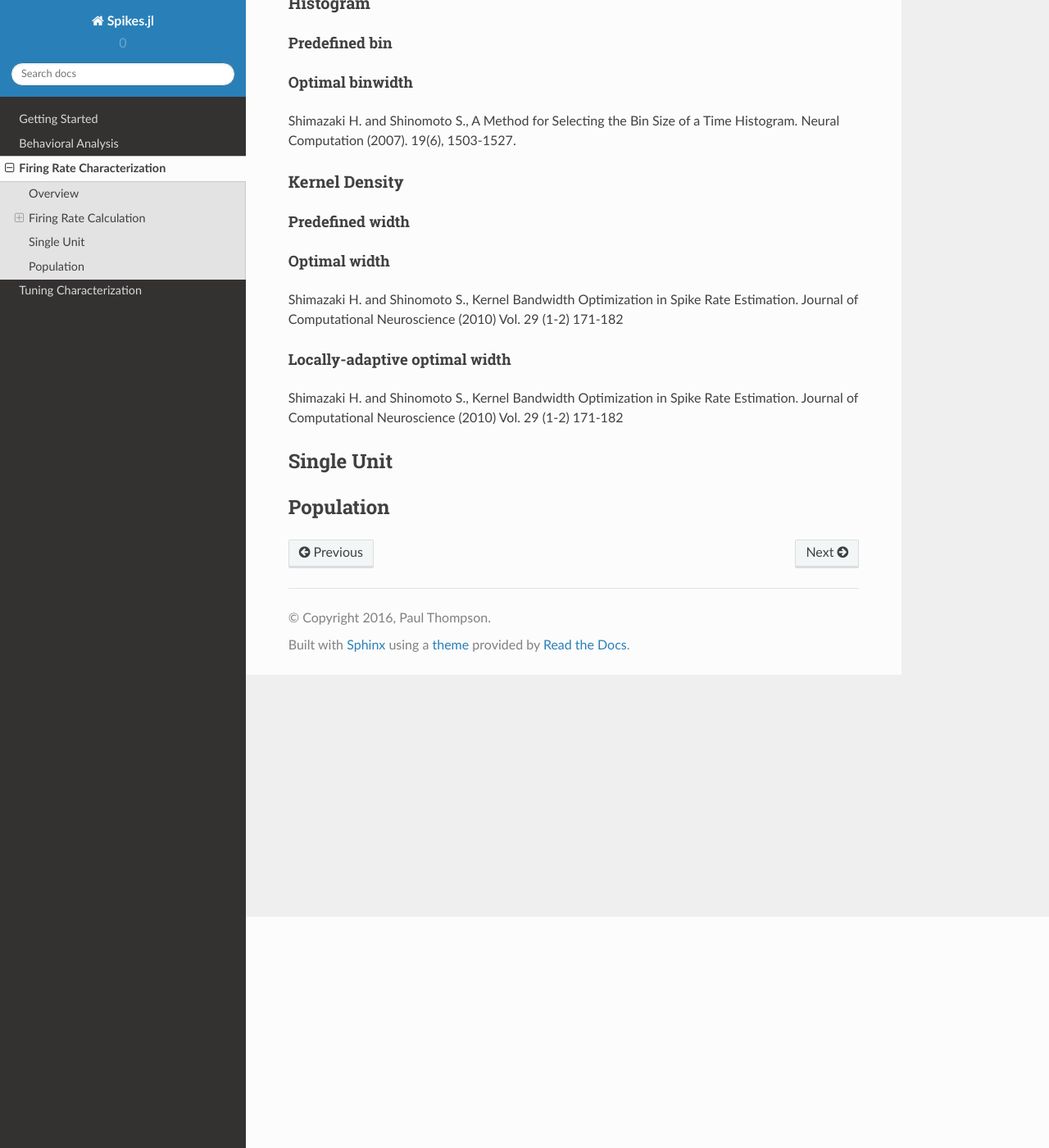
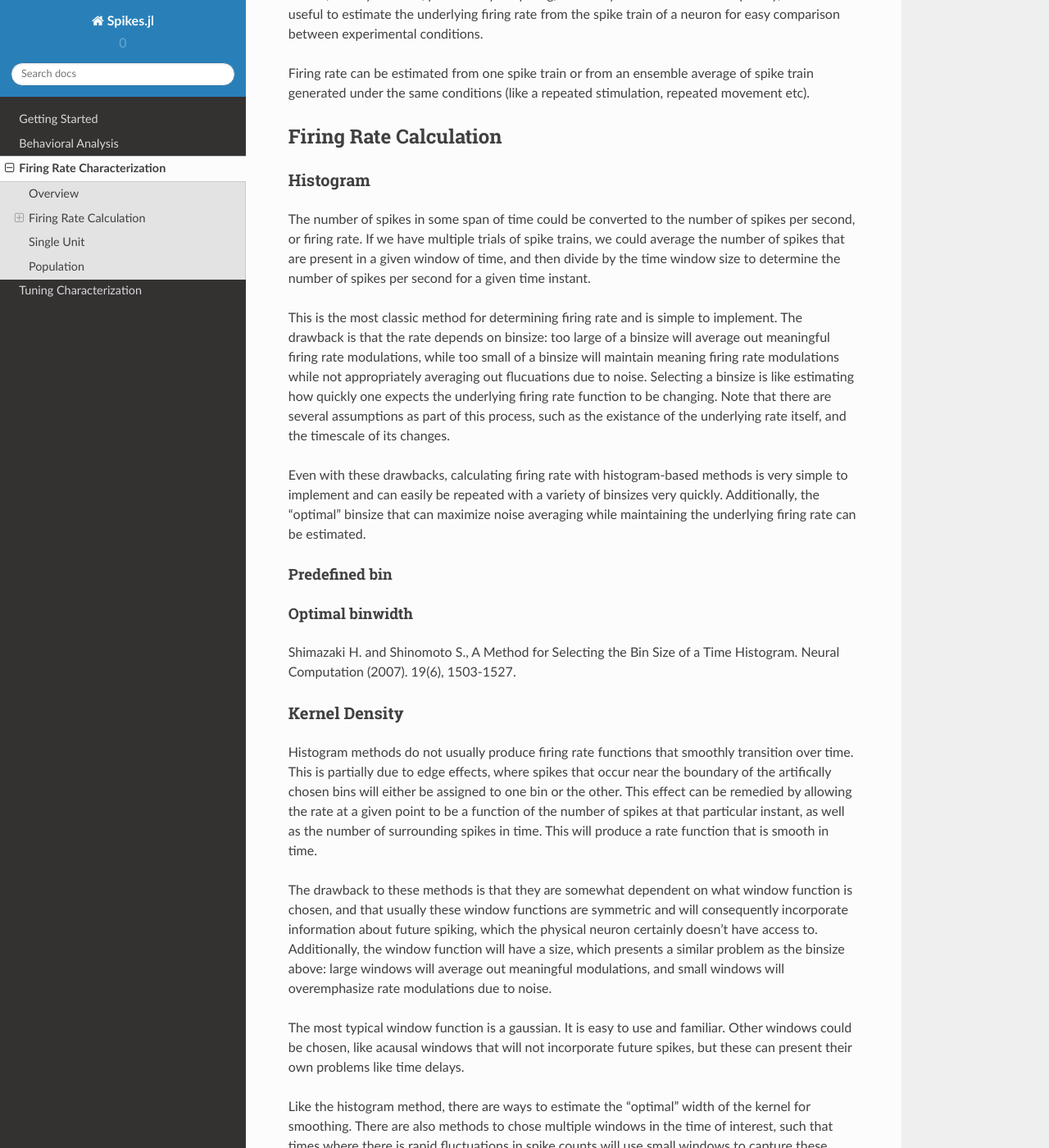
Before and after one commit to paulmthompson/Spikes.jl, a Sphinx documentation site: the page built from docs/Firing_Rate.rst, in a window 1280 px wide and 1400 px high, scrolled down 282 px. Shown: the whole window at 82% size. Built offline with Sphinx 7.4.7 and the Read the Docs theme 2.0.0, drawn with Linux system fonts in a browser that asks for light colours; pages that are not in the unit, such as notebooks, are missing from menus; some of the changed text lies outside the part shown.

Commit message:
updated documentation

```diff
--- a/docs/Firing_Rate.rst
+++ b/docs/Firing_Rate.rst
@@ -7,6 +7,10 @@ Firing Rate Characterization
 Overview
 *********
 
+A common model of spike generation is that of a Poisson point process, which generates action potentials as a function of an underlying rate function. This "firing rate" can be affected by behavior, stimuli, nearby neurons, past history of spiking, and many other factors. Consequently, it can be useful to estimate the underlying firing rate from the spike train of a neuron for easy comparison between experimental conditions.
+
+Firing rate can be estimated from one spike train or from an ensemble average of spike train generated under the same conditions (like a repeated stimulation, repeated movement etc).
+
 ************************
 Firing Rate Calculation
 ************************
@@ -14,6 +18,12 @@ Firing Rate Calculation
 ===========
 Histogram
 ===========
+
+The number of spikes in some span of time could be converted to the number of spikes per second, or firing rate. If we have multiple trials of spike trains, we could average the number of spikes that are present in a given window of time, and then divide by the time window size to determine the number of spikes per second for a given time instant.
+
+This is the most classic method for determining firing rate and is simple to implement. The drawback is that the rate depends on binsize: too large of a binsize will average out meaningful firing rate modulations, while too small of a binsize will maintain meaning firing rate modulations while not appropriately averaging out flucuations due to noise. Selecting a binsize is like estimating how quickly one expects the underlying firing rate function to be changing. Note that there are several assumptions as part of this process, such as the existance of the underlying rate itself, and the timescale of its changes.
+
+Even with these drawbacks, calculating firing rate with histogram-based methods is very simple to implement and can easily be repeated with a variety of binsizes very quickly. Additionally, the "optimal" binsize that can maximize noise averaging while maintaining the underlying firing rate can be estimated.
 
 ---------------
 Predefined bin
@@ -28,6 +38,14 @@ Shimazaki H. and Shinomoto S., A Method for Selecting the Bin Size of a Time His
 ==============
 Kernel Density
 ==============
+
+Histogram methods do not usually produce firing rate functions that smoothly transition over time. This is partially due to edge effects, where spikes that occur near the boundary of the artifically chosen bins will either be assigned to one bin or the other. This effect can be remedied by allowing the rate at a given point to be a function of the number of spikes at that particular instant, as well as the number of surrounding spikes in time. This will produce a rate function that is smooth in time.
+
+The drawback to these methods is that they are somewhat dependent on what window function is chosen, and that usually these window functions are symmetric and will consequently incorporate information about future spiking, which the physical neuron certainly doesn't have access to. Additionally, the window function will have a size, which presents a similar problem as the binsize above: large windows will average out meaningful modulations, and small windows will overemphasize rate modulations due to noise.
+
+The most typical window function is a gaussian. It is easy to use and familiar. Other windows could be chosen, like acausal windows that will not incorporate future spikes, but these can present their own problems like time delays.
+
+Like the histogram method, there are ways to estimate the "optimal" width of the kernel for smoothing. There are also methods to chose multiple windows in the time of interest, such that times where there is rapid fluctuations in spike counts will use small windows to capture these changes, and periods with few changes in spike counts will use long windows.
 
 -----------------
 Predefined width
```
